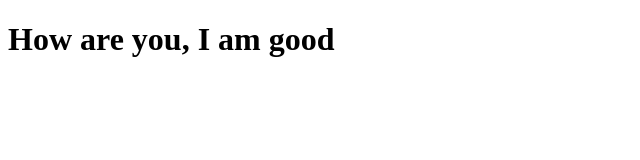
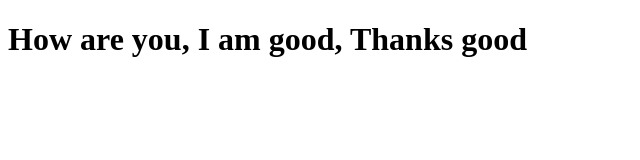
Before and after one commit to Ayodesire1a2b/GitHub, a plain HTML site: page index.html in a window 1280 px wide. Shown: the whole page, without its empty margins (0-640 px from the left). Drawn offline with Linux system fonts and the light colour scheme.

Commit message:
made changes

```diff
--- a/index.html
+++ b/index.html
@@ -6,6 +6,6 @@
     <title>Document</title>
 </head>
 <body>
-    <h1>How are you, I am good</h1>
+    <h1>How are you, I am good, Thanks good</h1>
 </body>
 </html>
```
